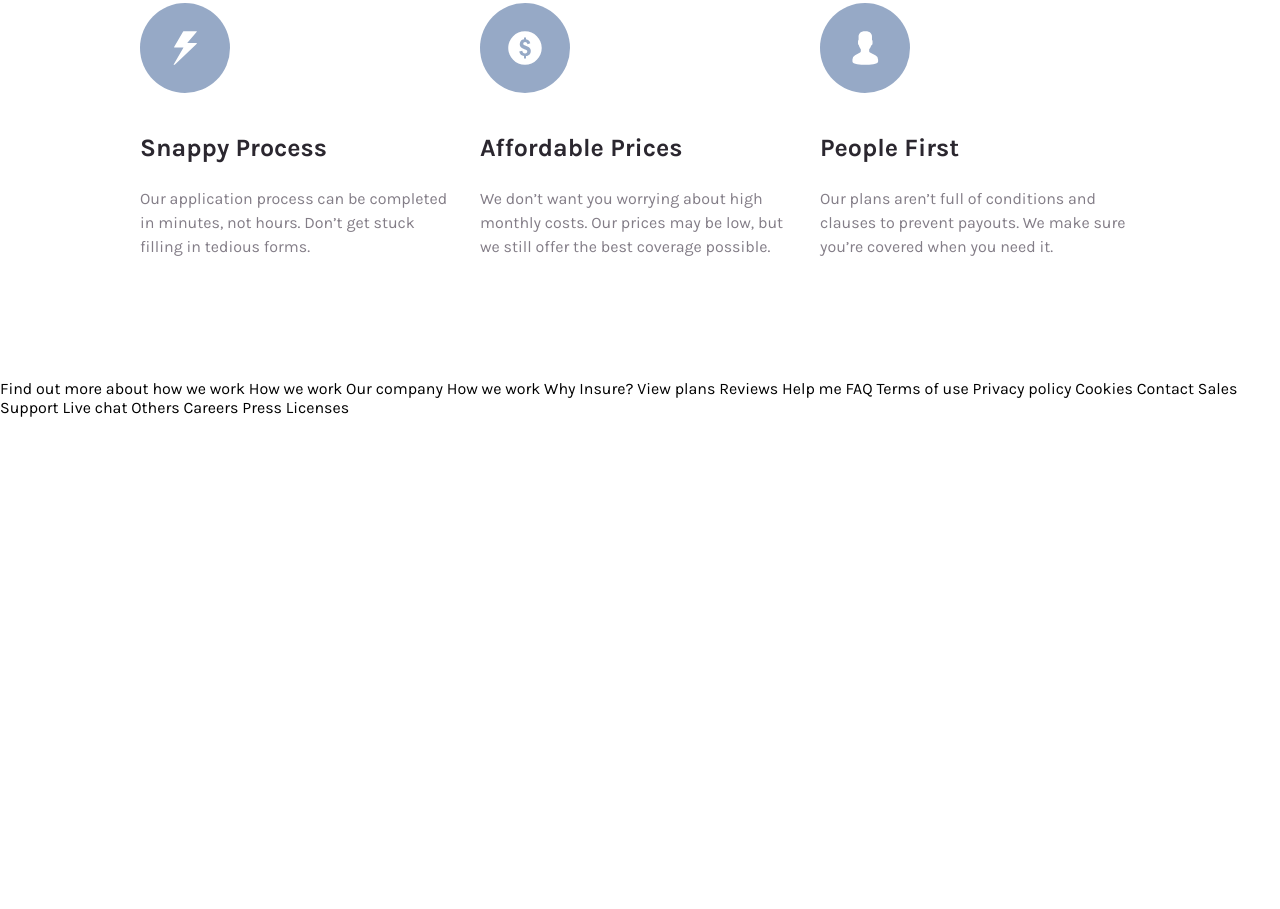
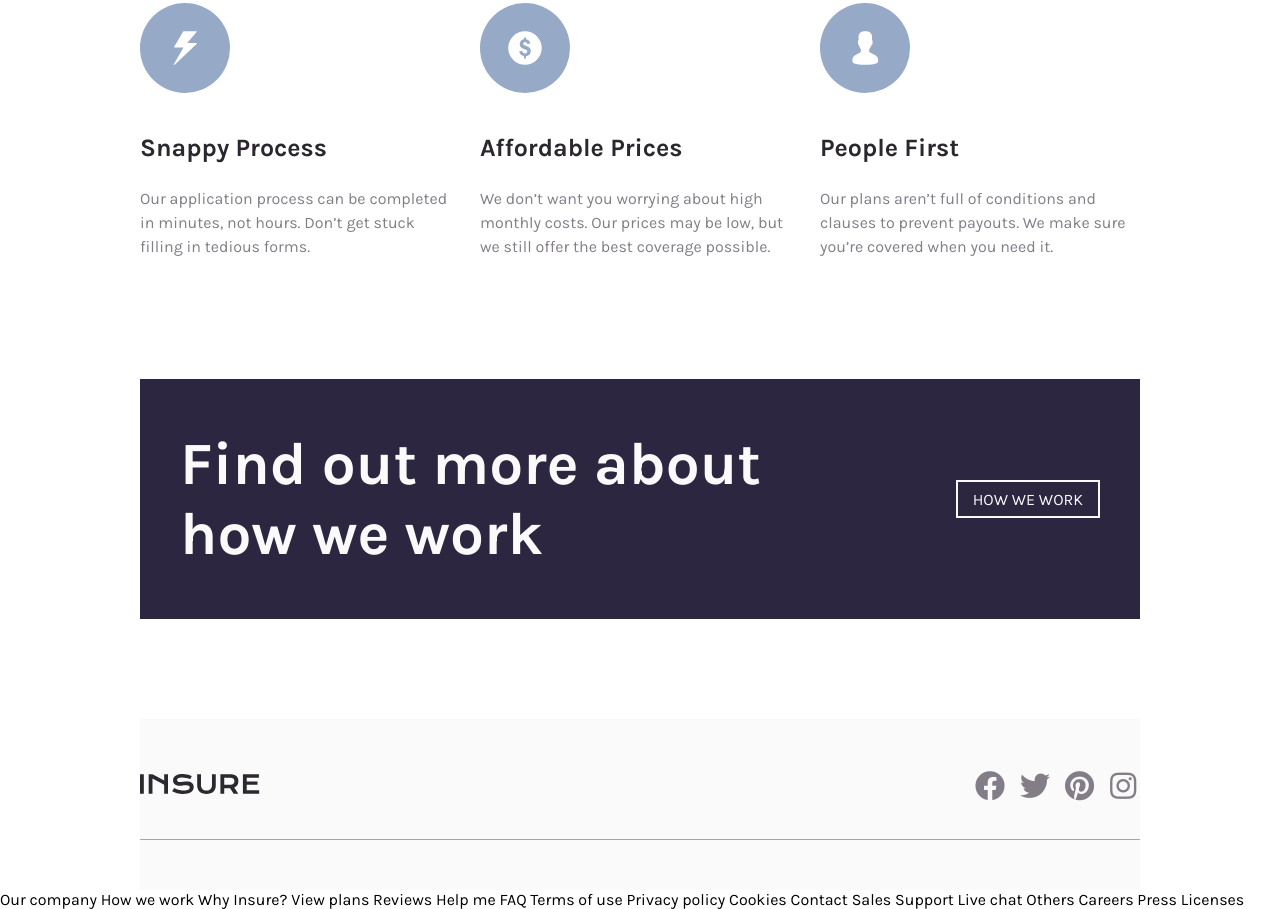
Before and after one commit to 6kbzn9/Insure-Landing-Page, a website: page index.html in a window 1280 px wide. Shown: the part 1087-1996 px from the top of the page. Before the commit the page ends 1670 px from the top, so only its background shows below. Drawn offline with Linux system fonts and the light colour scheme.

Commit message:
added footer ~ logo and social icons

```diff
--- a/index.html
+++ b/index.html
@@ -116,11 +116,38 @@
           </div>
         </div>
       </section>
+
+      <section class="more container">
+        <h2 class="more__title">Find out more about how we work</h2>
+        <a href="#" class="btn btn--white">How we work</a>
+      </section>
+
+      <footer class="footer container">
+        <div class="footer__social">
+          <div class="footer__logo">
+            <img src="images/logo.svg" alt="logo images" />
+          </div>
+          <div class="footer__icons">
+            <a href="#" class="icon">
+              <i class="fab fa-facebook"></i>
+            </a>
+            <a href="#" class="icon">
+              <i class="fab fa-twitter"></i>
+            </a>
+            <a href="#" class="icon">
+              <i class="fab fa-pinterest"></i>
+            </a>
+            <a href="#" class="icon">
+              <i class="fab fa-instagram"></i>
+            </a>
+          </div>
+        </div>
+      </footer>
     </div>
 
-    Find out more about how we work How we work Our company How we work Why
-    Insure? View plans Reviews Help me FAQ Terms of use Privacy policy Cookies
-    Contact Sales Support Live chat Others Careers Press Licenses
+    Our company How we work Why Insure? View plans Reviews Help me FAQ Terms of
+    use Privacy policy Cookies Contact Sales Support Live chat Others Careers
+    Press Licenses
 
     <script src="main.js"></script>
   </body>
--- /dev/null
+++ b/scss/_footer.scss
@@ -0,0 +1,51 @@
+.footer {
+  background-color: $VeryLightGray;
+  padding: 5rem 0;
+
+  &__social {
+    display: flex;
+    flex-direction: column;
+    align-items: center;
+    padding-bottom: 4rem;
+    border-bottom: 1px solid $GrayishBlue;
+
+    @include min(750px) {
+      flex-direction: row;
+      justify-content: space-between;
+    }
+  }
+
+  &__logo {
+    width: 12rem;
+    cursor: pointer;
+    margin-bottom: 3rem;
+
+    @include min(750px) {
+      margin-bottom: 0;
+    }
+
+    img {
+      width: 100%;
+      display: block;
+    }
+  }
+
+  &__icons {
+    display: flex;
+    .icon {
+      text-decoration: none;
+      color: $DarkGrayishViolet;
+      width: 3rem;
+      height: 3rem;
+      font-size: 3rem;
+      transition: 150ms ease-in-out;
+
+      &:hover {
+        color: $VeryDarkViolet;
+      }
+      &:not(:last-child) {
+        margin-right: 1.5rem;
+      }
+    }
+  }
+}
--- /dev/null
+++ b/scss/_more.scss
@@ -0,0 +1,37 @@
+.more {
+  text-align: center;
+  background-color: $DarkViolet;
+  padding: 7rem 0;
+  margin-bottom: 10rem;
+
+  @include min(500px) {
+    padding: 7rem 2rem;
+  }
+  @include min(750px) {
+    display: flex;
+    align-items: center;
+    justify-content: space-between;
+    padding: 5rem 4rem;
+  }
+
+  &__title {
+    font-size: 4rem;
+    margin-bottom: 5rem;
+    color: $VeryLightGray;
+
+    @include min(670px) {
+      max-width: 80%;
+      margin: 0 auto 5rem;
+    }
+
+    @include min(750px) {
+      margin: 0;
+      max-width: 65%;
+      text-align: left;
+    }
+    @include min(990px) {
+      font-size: 6rem;
+      max-width: 70%;
+    }
+  }
+}
--- a/scss/main.scss
+++ b/scss/main.scss
@@ -3,3 +3,5 @@
 @import "./header";
 @import "./intro";
 @import "./body";
+@import "./more";
+@import "./footer";
```
Also changed, not shown: css/main.css, 1 other file.
